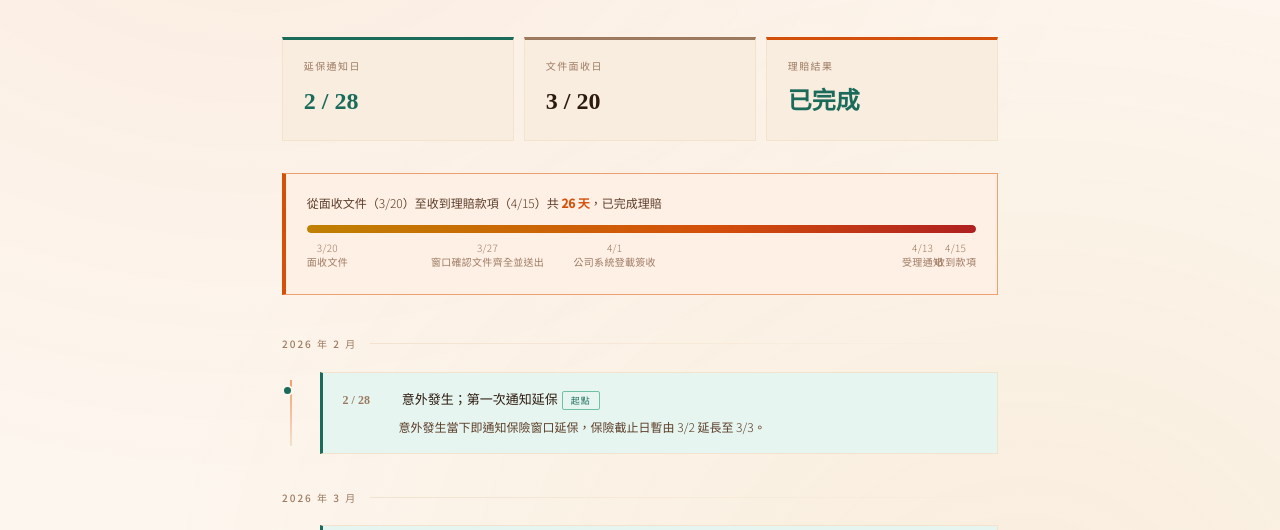
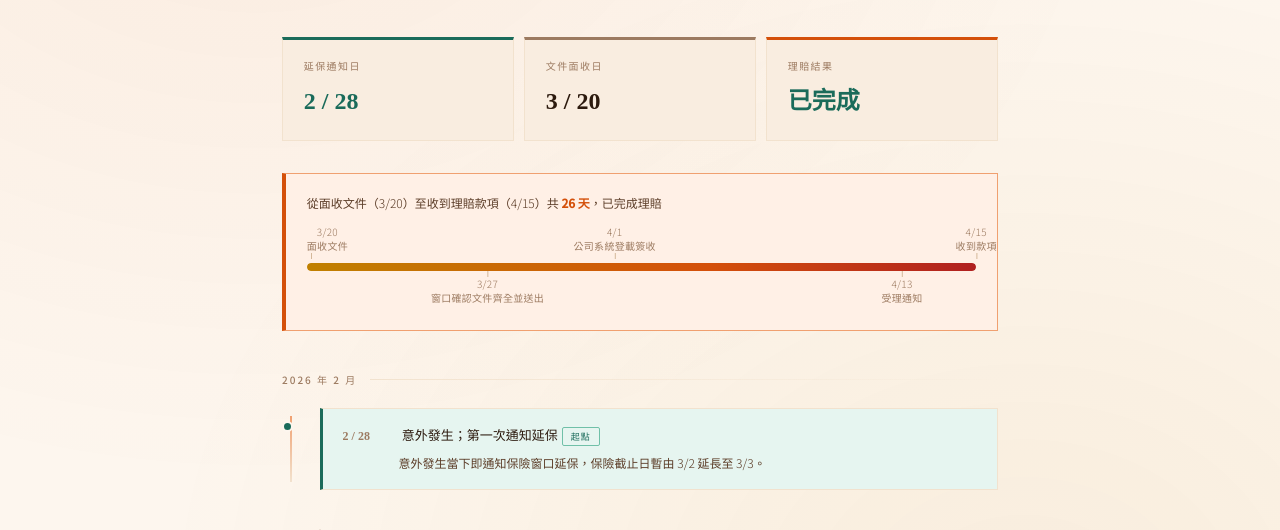
Before and after one commit to ireneiswawa/fubon_insurance, a plain HTML site: page index.html in a window 1280 px wide. Shown: the part 191-721 px from the top of the page. Drawn offline with Linux system fonts and the light colour scheme.

Commit message:
Add files via upload

```diff
--- a/index.html
+++ b/index.html
@@ -178,23 +178,69 @@
 
   .progress-ticks {
     position: relative;
-    height: 36px;
-    margin-top: 4px;
+    height: 88px;
+    margin-top: 0;
+  }
+
+  .progress-bar-row {
+    position: absolute;
+    top: 38px;
+    left: 0;
+    right: 0;
   }
 
   .progress-tick {
     position: absolute;
-    transform: translateX(-50%);
     font-size: 10px;
     color: var(--ink-light);
     letter-spacing: 0.03em;
     white-space: nowrap;
     text-align: center;
     line-height: 1.4;
+    transform: translateX(-50%);
   }
 
-  .progress-tick:first-child { transform: translateX(0); }
-  .progress-tick:last-child  { transform: translateX(-100%); }
+  /* Above the bar: text sits in top 34px, bottom-aligned to bar */
+  .progress-tick.tick-above {
+    top: 0;
+    transform: translateX(-50%);
+  }
+
+  /* Below the bar: starts at bar bottom (38px + 8px) + 6px gap */
+  .progress-tick.tick-below {
+    top: 52px;
+    transform: translateX(-50%);
+  }
+
+  /* Stem lines connecting label to bar */
+  .progress-tick.tick-above::after {
+    content: '';
+    display: block;
+    width: 1px;
+    height: 6px;
+    background: var(--ink-faint);
+    position: absolute;
+    bottom: -6px;
+    left: 50%;
+  }
+
+  .progress-tick.tick-below::before {
+    content: '';
+    display: block;
+    width: 1px;
+    height: 6px;
+    background: var(--ink-faint);
+    position: absolute;
+    top: -6px;
+    left: 50%;
+  }
+
+  /* First/last child alignment overrides */
+  .progress-tick:first-child  { transform: translateX(0); }
+  .progress-tick:last-child   { transform: translateX(-100%); }
+  .progress-tick.tick-above:first-child::after { left: 4px; }
+  .progress-tick.tick-above:last-child  { transform: translateX(-100%); }
+  .progress-tick.tick-above:last-child::after  { left: auto; right: 0; }
 
   @media (max-width: 600px) {
     .progress-ticks {
@@ -206,9 +252,11 @@
       margin-top: 10px;
     }
 
+    .progress-bar-row { display: none; }
+
     .progress-tick {
       position: static;
-      transform: none;
+      transform: none !important;
       white-space: normal;
       font-size: 10px;
       display: flex;
@@ -216,7 +264,11 @@
       gap: 5px;
       text-align: left;
       line-height: 1.5;
+      bottom: auto !important;
+      top: auto !important;
     }
+
+    .progress-tick::after { display: none; }
 
     .progress-tick::before {
       content: '●';
@@ -224,11 +276,6 @@
       color: var(--orange);
       flex-shrink: 0;
       margin-top: 3px;
-    }
-
-    .progress-tick:first-child,
-    .progress-tick:last-child {
-      transform: none;
     }
 
     .progress-tick br { display: none; }
@@ -744,15 +791,20 @@
 
   <div class="progress-block">
     <div class="progress-label">從面收文件（3/20）至收到理賠款項（4/15）共 <strong style="color: var(--orange);">26 天</strong>，已完成理賠</div>
-    <div class="progress-track">
-      <div class="progress-fill" id="progressFill"></div>
-    </div>
     <div class="progress-ticks">
-      <span class="progress-tick" style="left: 0%"><span class="tick-date">3/20</span><br>面收文件</span>
-      <span class="progress-tick" style="left: 27%"><span class="tick-date">3/27</span><br>窗口確認文件齊全並送出</span>
-      <span class="progress-tick" style="left: 46%"><span class="tick-date">4/1</span><br>公司系統登載簽收</span>
-      <span class="progress-tick" style="left: 92%"><span class="tick-date">4/13</span><br>受理通知</span>
-      <span class="progress-tick" style="left: 100%"><span class="tick-date">4/15</span><br>收到款項</span>
+      <!-- Labels above the bar -->
+      <span class="progress-tick tick-above" style="left: 0%"><span class="tick-date">3/20</span><br>面收文件</span>
+      <span class="progress-tick tick-above" style="left: 46%"><span class="tick-date">4/1</span><br>公司系統登載簽收</span>
+      <span class="progress-tick tick-above" style="left: 100%"><span class="tick-date">4/15</span><br>收到款項</span>
+      <!-- The bar itself -->
+      <div class="progress-bar-row">
+        <div class="progress-track" style="margin-bottom:0">
+          <div class="progress-fill" id="progressFill"></div>
+        </div>
+      </div>
+      <!-- Labels below the bar -->
+      <span class="progress-tick tick-below" style="left: 27%"><span class="tick-date">3/27</span><br>窗口確認文件齊全並送出</span>
+      <span class="progress-tick tick-below" style="left: 92%"><span class="tick-date">4/13</span><br>受理通知</span>
     </div>
   </div>
 
@@ -966,7 +1018,7 @@
         </div>
 
         <div class="deadline-card">
-          <div class="deadline-basis">基準二：4/1 理賠單位確認收件</div>
+          <div class="deadline-basis">基準二：4/1 系統登載簽收文件</div>
           <div class="deadline-date">應於 <span class="deadline-highlight">4/16</span> 前給付</div>
           <div class="deadline-detail">自 4/1 起算 15 日</div>
           <div class="deadline-status" style="background: var(--teal-bg); color: var(--teal); border: 1px solid var(--teal-border);">未逾期（4/15 給付，期限前 1 日）</div>
```
